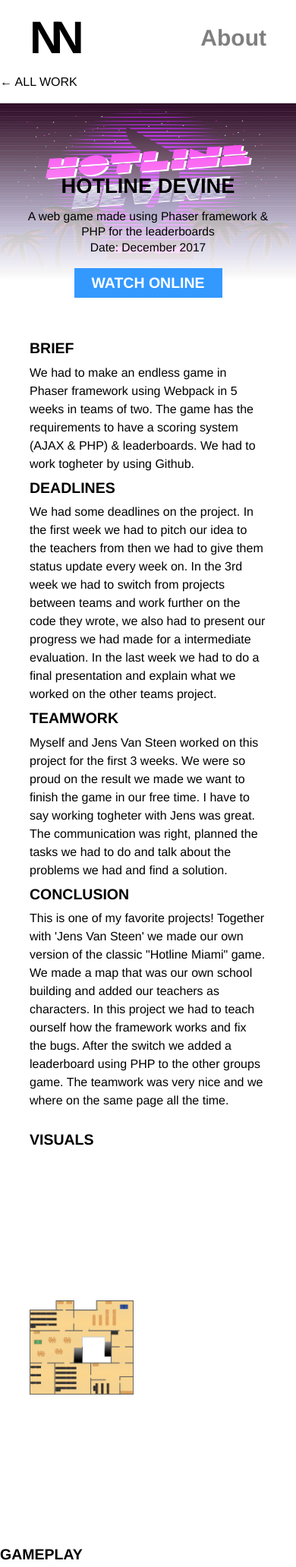
After one commit to nicolasnuytten/nicolasnuytten.github.io, a PHP site: page /work/hotline_devine.html in a window 390 px wide. The commit adds this page. Shown: the top 2063 px of the page at 76% size. Run offline with PHP 8.4, Linux system fonts and the light colour scheme.

Commit message:
Final Commit

```diff
--- a/src/about.html
+++ b/src/about.html
@@ -23,7 +23,7 @@
     <h1 class="hide">About</h1>
     <img class="about-img" src="./assets/myself.JPG" alt="A picture of me">
     <div class="about-content">
-      <q class="intro-title">An experimental developer with a touch of creative design.</q>
+      <q class="about-qoute">An experimental developer with a touch of creative design.</q>
       <h2 class="about-title"> A story about me</h2>
       <p class="about-text">I'm Nicolas Nuytten, a Belgian student at Devine. <a href="https://www.howest.be/nl/opleidingen/bachelor/devine">Devine</a> is a 3 year course all about Design & Development. My passion for this started back when I was 14 years old. I was on my computer all the time playing games, Making my first website and the beginning of Photoshop. Three years later I knew i wanted to go further in this and found out about Devine. This was one of my best choices in life! Currently I'm in my last year and looking for a internship in Washington DC. </p>
       <section >
--- a/src/css/style.css
+++ b/src/css/style.css
@@ -198,17 +208,31 @@ main {
   text-decoration: underline;
 }
 
+.mobility {
+  background: url(../assets/thumbnails/mobi.png), linear-gradient(90deg, white 15%, transparent);
+}
+
+.hotlinedevine {
+  background: url(../assets/thumbnails/hotlinedevine.png), linear-gradient(90deg, white 15%, transparent);
+  background-size: contain;
+}
+
+.artframe {
+  background: url(../assets/thumbnails/artframe.png), linear-gradient(90deg, white 15%, transparent);
+  background-repeat: no-repeat;
+  background-size: contain;
+  background-position: center;
+}
+
 .detail-header {
-  background: url(../assets/thumbnails/mobi.png), linear-gradient(90deg, white 10%, transparent);
-  height: 50rem;
-  /* width: 60vw; */
+  height: 40vw;
   background-blend-mode: overlay;
 }
 
 .detail-header-img {
   position: absolute;
   width: 80vw;
-  height: 50rem;
+  height: 40vw;
   object-fit: cover;
   overflow: hidden;
   background: black;
@@ -217,7 +241,7 @@ main {
 
 .detail-header-content {
   padding: 3rem;
-  height: 40rem;
+  height: 37vw;
   display: flex;
   flex-direction: column;
   justify-content: space-evenly;
@@ -227,10 +251,10 @@ main {
 }
 
 .detail-header-title {
-  font-size: 4rem;
+  font-size: 4vw;
   text-transform: uppercase;
   font-weight: bold;
-  margin-top: 20rem;
+  margin-top: 20vw;
   color: black;
 }
 
@@ -241,10 +265,10 @@ main {
   font-weight: bold;
   text-decoration: none;
   color: white;
-  padding: 1rem;
-  width: 15rem;
+  padding: 1vw;
+  width: 16vw;
   text-align: center;
-  font-size: 1.6rem;
+  font-size: 1.5vw;
 }
 
 .detail-header-online:hover {
@@ -252,7 +276,9 @@ main {
 }
 
 .detail-header-tags {
-  font-size: 1.6rem;
+  font-size: 1.4vw;
+  width: 60vw;
+  line-height: 1.3;
 }
 
 .detail-text-content {
@@ -269,7 +295,7 @@ main {
 .detail-title {
   font-weight: bold;
   font-family: Helvetica;
-  font-size: 2.5rem;
+  font-size: 2.2vw;
   text-transform: uppercase;
   margin: 1rem 0;
 }
@@ -283,6 +309,30 @@ main {
 /* .work {
   width: 60vw;
 } */
+
+.visuals {
+  margin: 8rem 0;
+}
+
+.visual-list {
+  display: flex;
+  justify-content: space-between;
+}
+
+.visual-item {
+  width: 35vw;
+  height: 60vh;
+}
+
+.visual-img {
+  width: 35vw;
+  height: 60vh;
+  object-fit: contain;
+}
+
+.case-video {
+  width: 80vw;
+}
 
 /* ANIMATIONS  */
 
@@ -379,3 +429,150 @@ main {
     color: white;
   }
 }
+
+@media only screen and (max-width: 900px) {
+
+  .about {
+    display: flex;
+  }
+
+  .about-img {
+    height: 50vw;
+  }
+
+  .intro-title {
+    width: 80vw;
+    font-size: 4vw;
+    line-height: 5vw;
+  }
+
+  .item-title {
+    width: 40vw;
+    height: 40vh;
+    font-size: 5vw;
+  }
+
+  .items {
+    grid-template-columns: repeat(2, 1fr);
+  }
+}
+
+@media only screen and (max-width: 650px) {
+
+  .intro-title {
+    width: 80vw;
+    font-size: 5vw;
+    line-height: 5vw;
+  }
+
+  .item-title {
+    width: 80vw;
+    height: 40vh;
+    font-size: 5vw;
+  }
+
+  .about {
+    flex-direction: column-reverse;
+    width: 80vw;
+  }
+
+  .about-content {
+    padding: 0;
+  }
+
+  .about-qoute {
+    width: 80vw;
+    font-size: 4vw;
+    line-height: 5vw;
+  }
+
+  .about-text {
+    width: 80vw;
+  }
+
+  .about-img {
+    width: 80vw;
+    height: 80vw;
+  }
+
+  .items {
+    grid-template-columns: 1fr;
+  }
+
+  .detail-header {
+    width: 100vw;
+    height: 70vw;
+  }
+
+  .detail-header-content {
+    padding: 0;
+    height: 70vw;
+    width: 100vw;
+    margin: 0 auto;
+  }
+
+  .detail-header-title {
+    font-size: 7vw;
+    text-align: center;
+  }
+
+  .detail-header-tags {
+    margin: 0 auto;
+    text-align: center;
+    width: 90vw;
+    font-size: 4vw;
+  }
+
+  .detail-header-online {
+    margin: 0 auto;
+    font-size: 5vw;
+    width: 50vw;
+    padding: 1rem;
+  }
+
+  .back-button {
+    width: 90vw;
+    margin: 0 auto;
+  }
+
+  main {
+    width: 100vw;
+  }
+
+  .mobility {
+    background: url(../assets/thumbnails/mobi.png), linear-gradient(360deg, white 15%, transparent);
+    background-size: contain;
+  }
+
+  .hotlinedevine {
+    background: url(../assets/thumbnails/hotlinedevine.png), linear-gradient(360deg, white 15%, transparent);
+    background-size: contain;
+  }
+
+  .artframe {
+    background: url(../assets/thumbnails/artframe.png), linear-gradient(360deg, white 15%, transparent);
+    background-size: contain;
+  }
+
+  .detail-text-content {
+    flex-direction: column;
+  }
+
+  .detail {
+    width: 80vw;
+    margin: 0 auto;
+  }
+
+  .detail-title {
+    font-size: 5vw;
+  }
+
+  .visuals {
+    width: 80vw;
+    margin: 0 auto;
+  }
+
+  .visual-list {
+    flex-direction: column;
+  }
+}
--- a/src/index.html
+++ b/src/index.html
@@ -30,12 +30,12 @@
           </a>
         </li>
         <li class="item">
-          <a href="work/2.html">
+          <a href="work/hotline_devine.html">
             <h1 class="item-title">Hotline Devine</h1><img class="item-img" src="assets/thumbnails/hotlinedevine.png" alt="Hotline Devine">
           </a>
         </li>
         <li class="item">
-          <a href="work/3.html">
+          <a href="work/artframe.html">
             <h1 class="item-title">Artframe</h1><img class="item-img" src="assets/thumbnails/artframe.png" alt="Artframe">
           </a>
         </li>
--- /dev/null
+++ b/src/work/hotline_devine.html
@@ -0,0 +1,69 @@
+<!DOCTYPE html>
+<html lang="nl">
+
+<head>
+  <meta charset="utf-8">
+  <meta name="viewport" content="initial-scale=1.0, width=device-width" />
+  <link rel="stylesheet" href="../css/style.css">
+  <title>Nicolas Nuytten</title>
+  <link rel="shortcut icon" href="../assets/icon.png" type="image/x-icon">
+  <link rel="icon" href="../assets/icon.png" type="image/x-icon">
+</head>
+
+<body>
+  <header>
+    <nav>
+      <ul class="nav-list">
+        <li class="nav-item-logo"><a class="logo slide" href="../index.html">NN</a></li>
+        <li><a class="nav-item-about" href="../about.html">About</a></li>
+      </ul>
+    </nav>
+
+  </header>
+  <main class="work">
+    <a class="back-button" href="../index.html"> &larr; All work</a>
+    <h1 class="hide">Hotline Devine</h1>
+    <header class="detail-header hotlinedevine">
+      <div class="detail-header-content">
+        <h2 class="detail-header-title">Hotline Devine</h2>
+        <p class="detail-header-tags"> A web game made using Phaser framework & PHP for the leaderboards <br> Date: December 2017</p>
+        <a class="detail-header-online" href="">watch online</a>
+      </div>
+      <!-- <img class="detail-header-img" src="../assets/thumbnails/mobi.png" alt="Mobility"> -->
+    </header>
+    <section class="detail-text-content">
+      <div class="detail">
+        <h3 class="detail-title">Brief</h3>
+        <p class="detail-text"> We had to make an endless game in Phaser framework using Webpack in 5 weeks in teams of two. The game has the requirements to have a scoring system (AJAX & PHP) & leaderboards. We had to work togheter by using Github.</p>
+        <h3 class="detail-title">Deadlines</h3>
+        <p class="detail-text">We had some deadlines on the project. In the first week we had to pitch our idea to the teachers from then we had to
+        give them status update every week on. In the 3rd week we had to switch from projects between teams and work further on
+        the code they wrote, we also had to present our progress we had made for a intermediate evaluation. In the last week we
+        had to do a final presentation and explain what we worked on the other teams project.</p>
+      </div>
+      <div class="detail">
+        <h3 class="detail-title">Teamwork</h3>
+        <p class="detail-text">Myself and Jens Van Steen worked on this project for the first 3 weeks. We were so proud on the
+          result we
+          made we want to finish the game in our free time. I have to say working togheter with Jens was great. The
+          communication
+          was right, planned the tasks we had to do and talk about the problems we had and find a solution.</p>
+        <h3 class="detail-title">Conclusion</h3>
+        <p class="detail-text"> This is one of my favorite projects! Together with 'Jens Van Steen' we made our own version of the classic "Hotline Miami" game. We made a map that was our own school building and added our teachers as characters. In this project we had to teach ourself how the framework works and fix the bugs. After the switch we added a leaderboard using PHP to the other groups game. The teamwork was very nice and we where on the same page all the time. </p>
+      </div>
+    </section>
+    <section class="visuals">
+      <h3 class="detail-title">Visuals</H3>
+      <ul class="visual-list">
+        <li class="visual-item"><img class="visual-img" src="../assets/visuals/hotlinedevine_1.png" alt="visual_1"></li>
+
+      </ul>
+    </section>
+    <section class="case">
+      <h3 class="detail-title">Gameplay</H3>
+      <video class="case-video" src="../assets/video/hotlinedevine.mp4 " autoplay muted loop controls></video>
+    </section>
+  </main>
+</body>
+
+</html>
```
Also changed, not shown: other parts of src/css/style.css (+21 -11 lines), src/work/_template.html (deleted, +0 -26 lines), src/work/artframe.html (added, +64 -0 lines), src/work/mobility.html (+5 -6 lines), src/assets/Logo.png (deleted), src/assets/artframe.png (deleted), src/assets/mobi.png (deleted), src/assets/visuals/artframe_1.png (added), src/assets/visuals/hotlinedevine_1.png (added), 4 other files.
